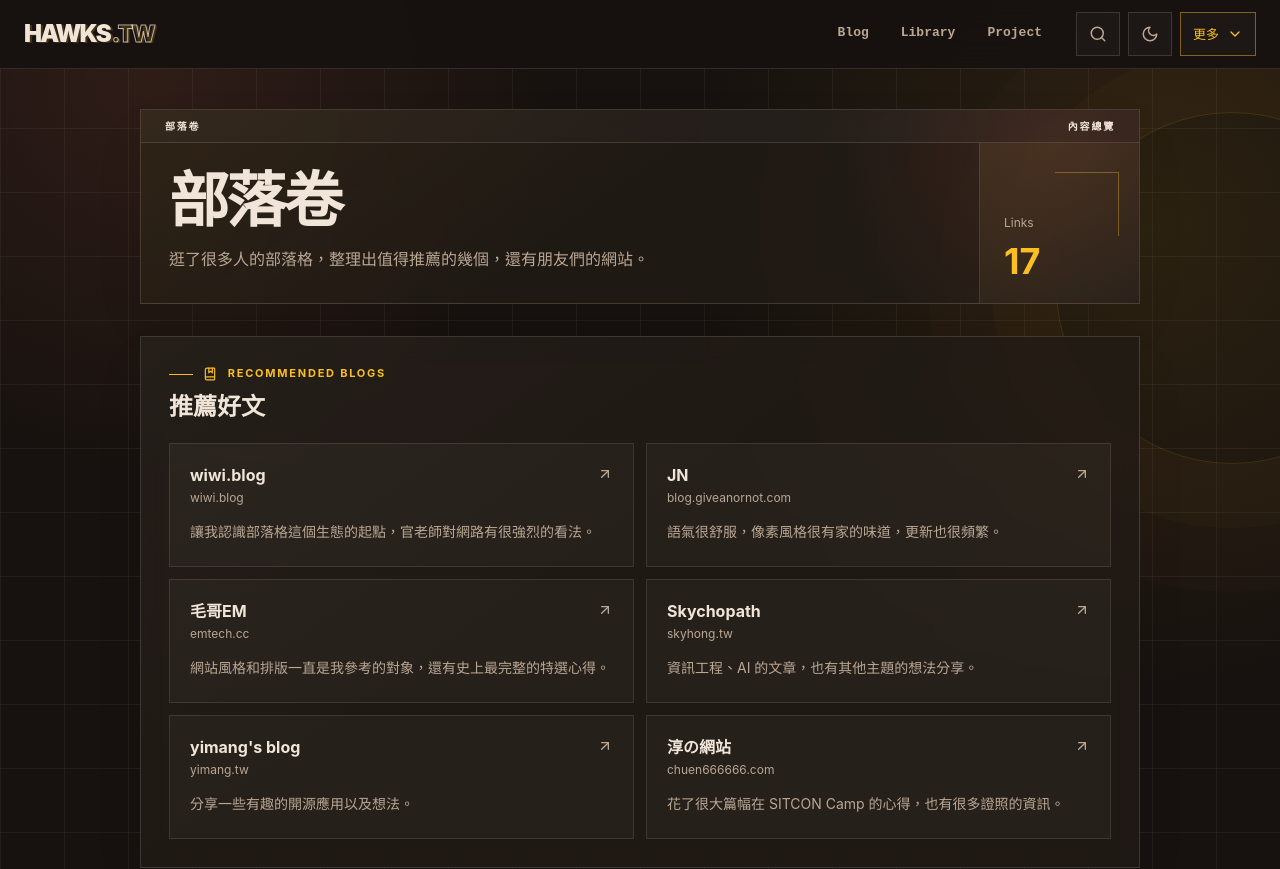
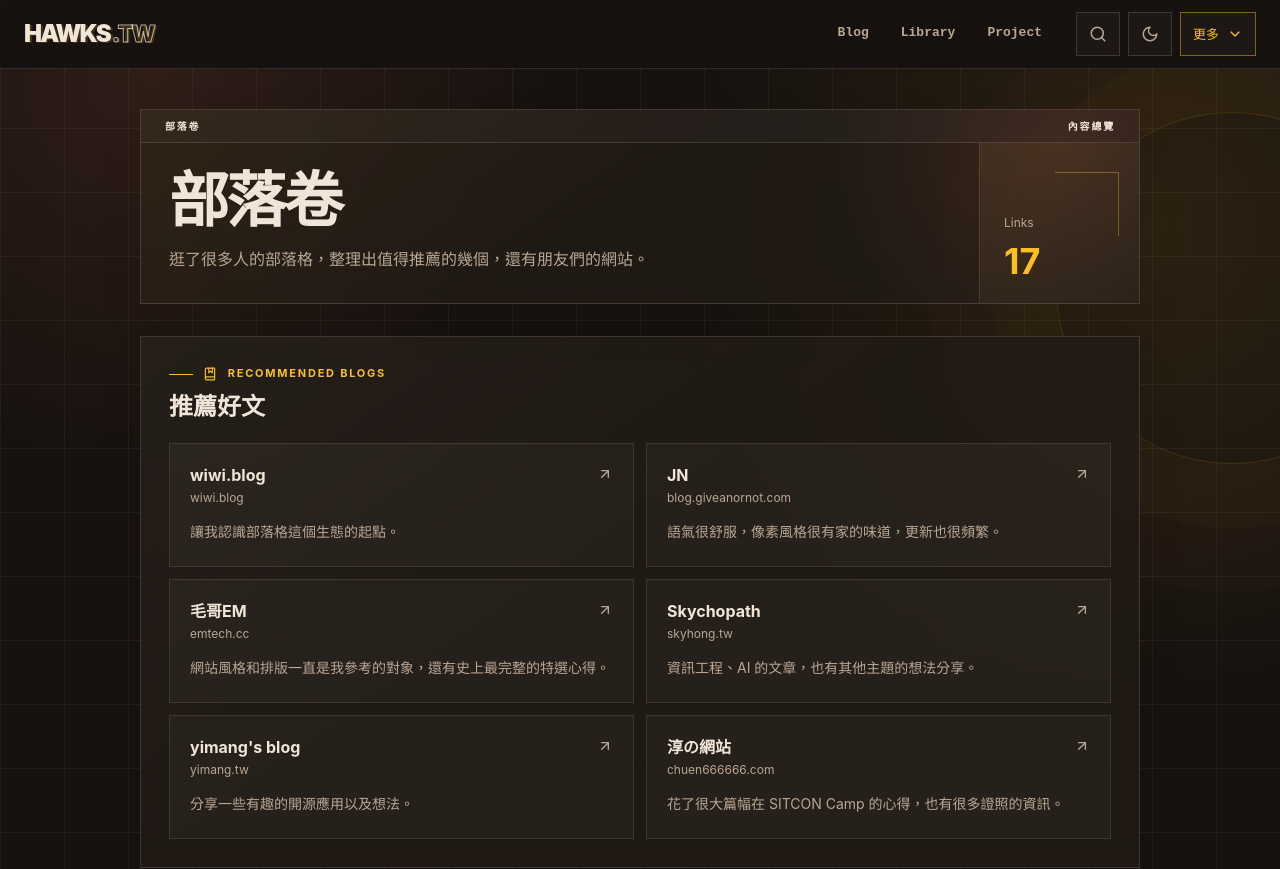
Before and after one commit to Sean-Hawks/hawks-site, a Next.js app: page /blogroll in a window 1280 px wide. Shown: the top 869 px of the page. Built offline with nearby package versions, Linux system fonts and the light colour scheme.

Commit message:
Shorten wiwi.blog recommendation note

```diff
--- a/app/data/blogroll.ts
+++ b/app/data/blogroll.ts
@@ -14,7 +14,7 @@ export const recommendedBlogs: RecommendedBlog[] = [
   {
     name: "wiwi.blog",
     href: "https://wiwi.blog/",
-    note: "讓我認識部落格這個生態的起點，官老師對網路有很強烈的看法。",
+    note: "讓我認識部落格這個生態的起點。",
   },
   {
     name: "JN",
```
